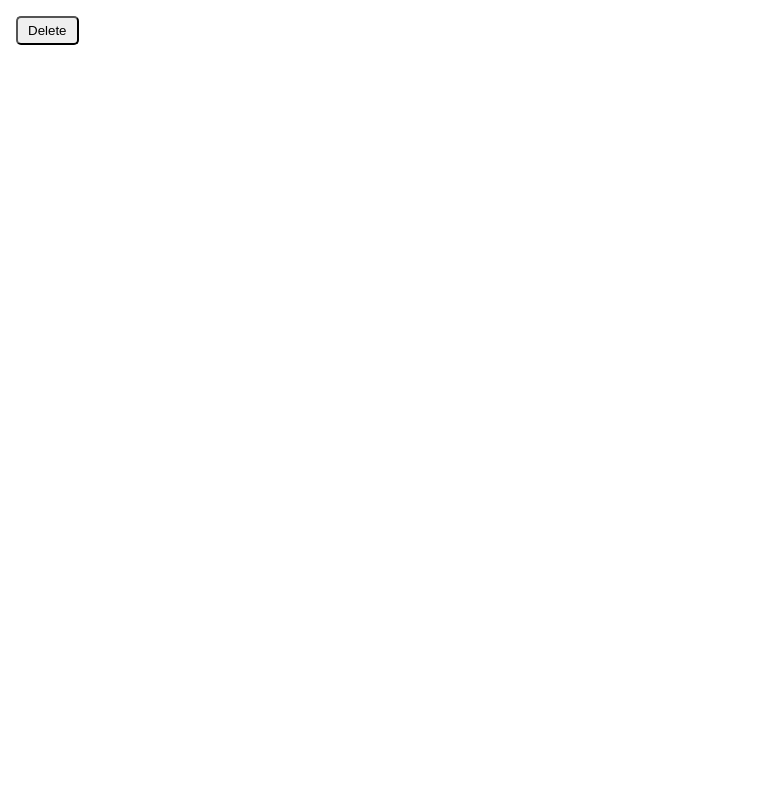
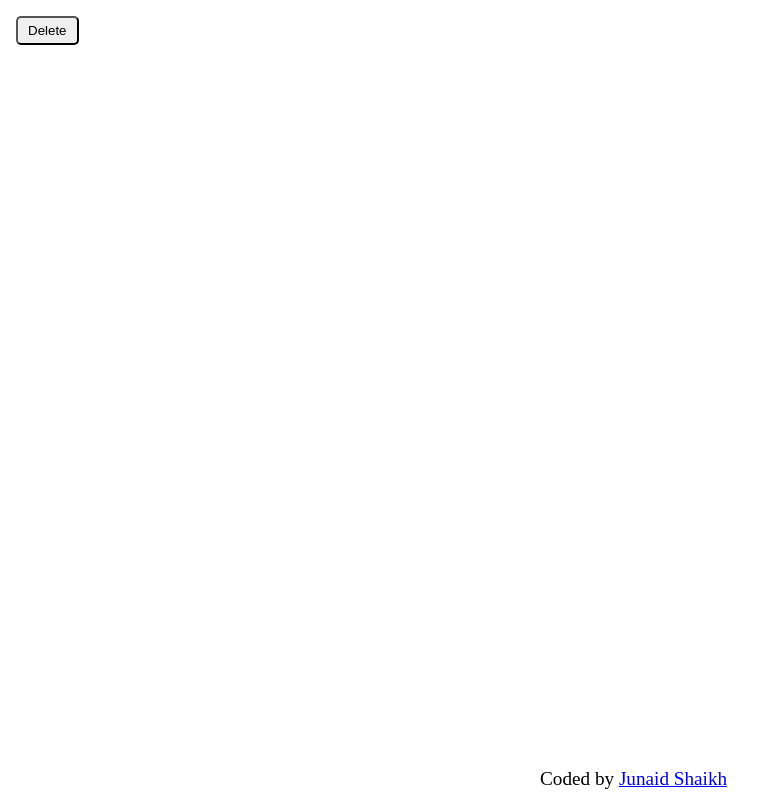
Before and after one commit to junaidshaikh-js/confirmation-modal, a plain HTML site: page index.html in a window 1280 px wide. Shown: the whole page, without its empty margins (0-775 px from the left). Drawn offline with Linux system fonts and the light colour scheme.

Commit message:
add attribution

```diff
--- a/index.css
+++ b/index.css
@@ -1,3 +1,4 @@
+/* css reset */
 *{
     margin: 0;
     padding: 0;
@@ -34,15 +35,6 @@
 .is-visible{
     visibility: visible;
     animation: fade 0.5s ease;
-}
-
-@keyframes fade{
-    from{
-        opacity: 0;
-    }
-    to{
-        opacity: 1;
-    }
 }
 
 .modal-container{
@@ -86,3 +78,28 @@ header, footer{
 #modal-btn-delete{
     background-color: tomato;
 }
+
+/* attribution */
+.attribution{
+    position: fixed;
+    bottom: 10px;
+    left: 50%;
+    margin-left: -100px;
+    color: black;
+    text-align: center;
+    font-size: 1.2rem;
+}
+
+.attribution a:hover{
+    text-decoration: none;
+}
+
+/* animations */
+@keyframes fade{
+    from{
+        opacity: 0;
+    }
+    to{
+        opacity: 1;
+    }
+}
--- a/index.html
+++ b/index.html
@@ -30,6 +30,10 @@
         </div>
     </div>
 
+    <div class="attribution">
+        <p>Coded by <a href="https://github.com/junaidshaikh-js" target="_blank">Junaid Shaikh</a></p>
+    </div>
+
     <script src="./index.js"></script>
 </body>
 
```
